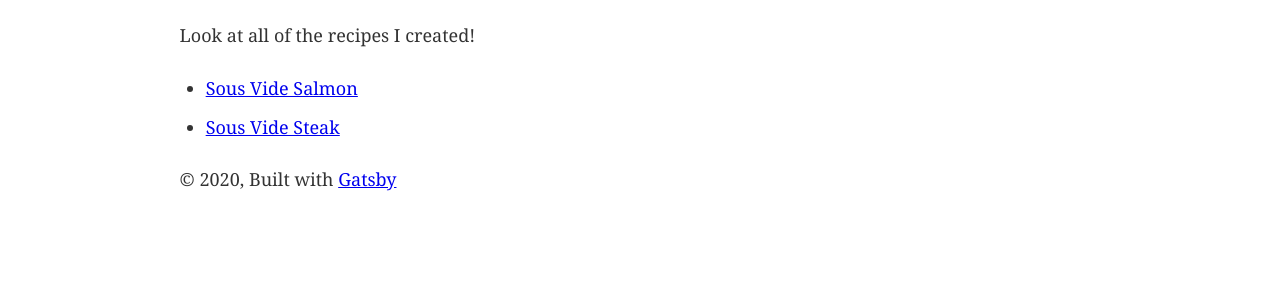
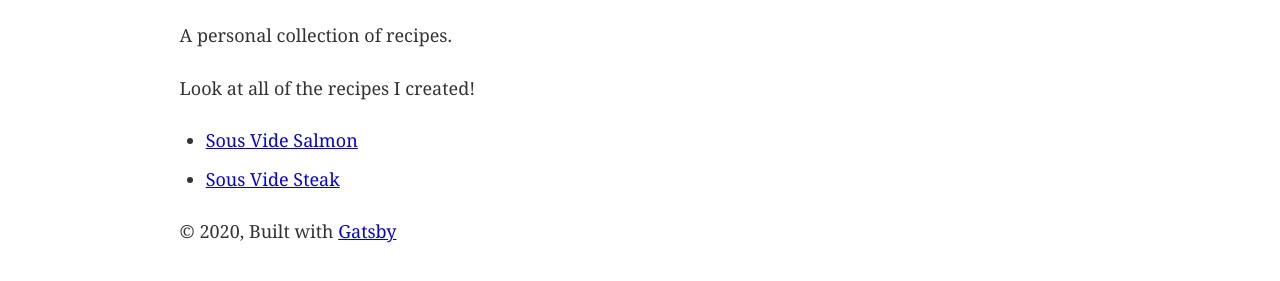
Before and after one commit to davidhorm/cookbook, a Gatsby site: page / in a window 1280 px wide. Shown: the part 171-452 px from the top of the page. Built offline with nearby package versions, Linux system fonts and the light colour scheme; Gatsby itself is replaced by a stand-in of ours.

Commit message:
Refactored site metadata into /queries

```diff
--- a/gatsby-config.js
+++ b/gatsby-config.js
@@ -1,6 +1,6 @@
 const siteMetadata = {
   title: 'COOKBOOK',
-  description: 'A smarter way to follow recipes online.',
+  description: 'A personal collection of recipes.',
   author: 'David Horm',
 };
 
--- a/src/components/SEO/index.tsx
+++ b/src/components/SEO/index.tsx
@@ -1,6 +1,6 @@
 import React from 'react';
 import { Helmet } from 'react-helmet';
-import { useStaticQuery, graphql } from 'gatsby';
+import { useSiteMetadata } from '../../queries/use-site-metadata';
 
 type props = {
   /**
@@ -34,22 +34,8 @@ type props = {
  * SEO component that overwrites the values in the document <head>.
  */
 function SEO({ description = '', lang = 'en', meta = [], title }: props) {
-  // See: https://www.gatsbyjs.org/docs/use-static-query/
-  const { site } = useStaticQuery(
-    graphql`
-      query {
-        site {
-          siteMetadata {
-            title
-            description
-            author
-          }
-        }
-      }
-    `
-  );
-
-  const metaDescription = description || site.siteMetadata.description;
+  const siteMetadata = useSiteMetadata();
+  const metaDescription = description || siteMetadata.description;
 
   return (
     <Helmet
@@ -57,7 +43,7 @@ function SEO({ description = '', lang = 'en', meta = [], title }: props) {
         lang,
       }}
       title={title}
-      titleTemplate={`%s | ${site.siteMetadata.title}`}
+      titleTemplate={`%s | ${siteMetadata.title}`}
       meta={[
         {
           name: `description`,
--- a/src/pages/index.tsx
+++ b/src/pages/index.tsx
@@ -3,13 +3,16 @@ import React from 'react';
 import Layout from '../components/Layout';
 import SEO from '../components/SEO';
 import { useRecipeMetadata } from '../queries/use-recipe-metadata';
+import { useSiteMetadata } from '../queries/use-site-metadata';
 
 const IndexPage = () => {
   const edges = useRecipeMetadata();
+  const siteMetadata = useSiteMetadata();
   return (
     <Layout>
       <SEO title="Home" />
       <h1>My Recipes</h1>
+      <p>{siteMetadata.description}</p>
       <p>Look at all of the recipes I created!</p>
 
       <ul>
--- /dev/null
+++ b/src/queries/use-site-metadata.ts
@@ -0,0 +1,27 @@
+import { graphql, useStaticQuery } from 'gatsby';
+
+type siteMetadata = {
+  title: string;
+  description: string;
+  author: string;
+};
+
+/** Query `siteMetadata` object from `gatsby-config.js` file. */
+export const useSiteMetadata = (): siteMetadata => {
+  const {
+    site: { siteMetadata },
+  } = useStaticQuery(
+    graphql`
+      query {
+        site {
+          siteMetadata {
+            title
+            description
+            author
+          }
+        }
+      }
+    `
+  );
+  return siteMetadata;
+};
```
